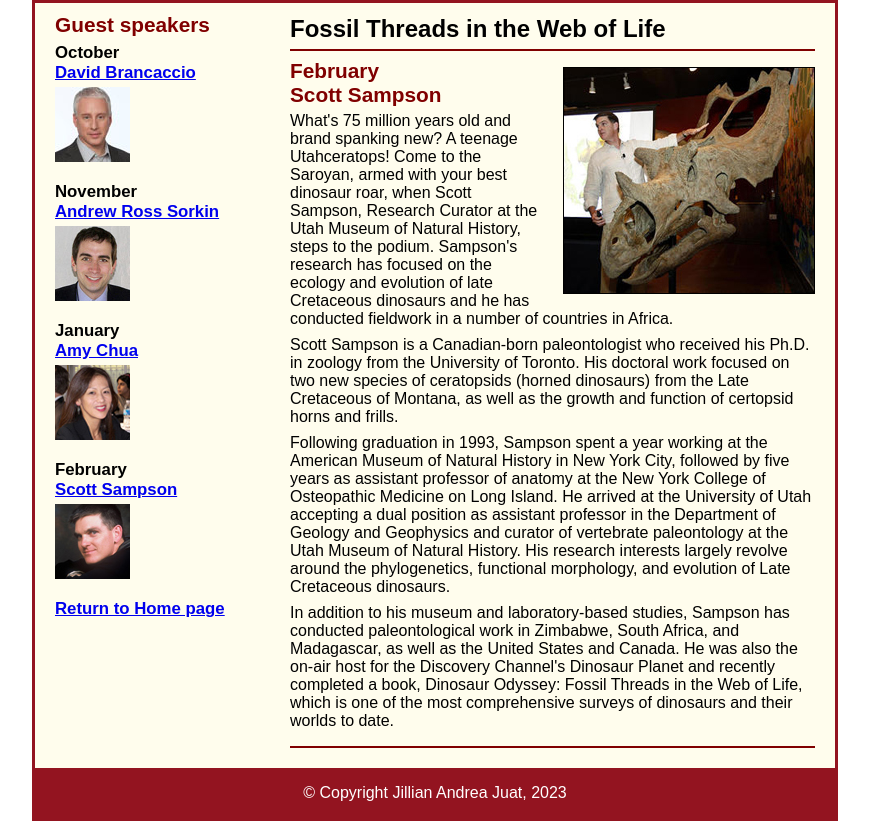
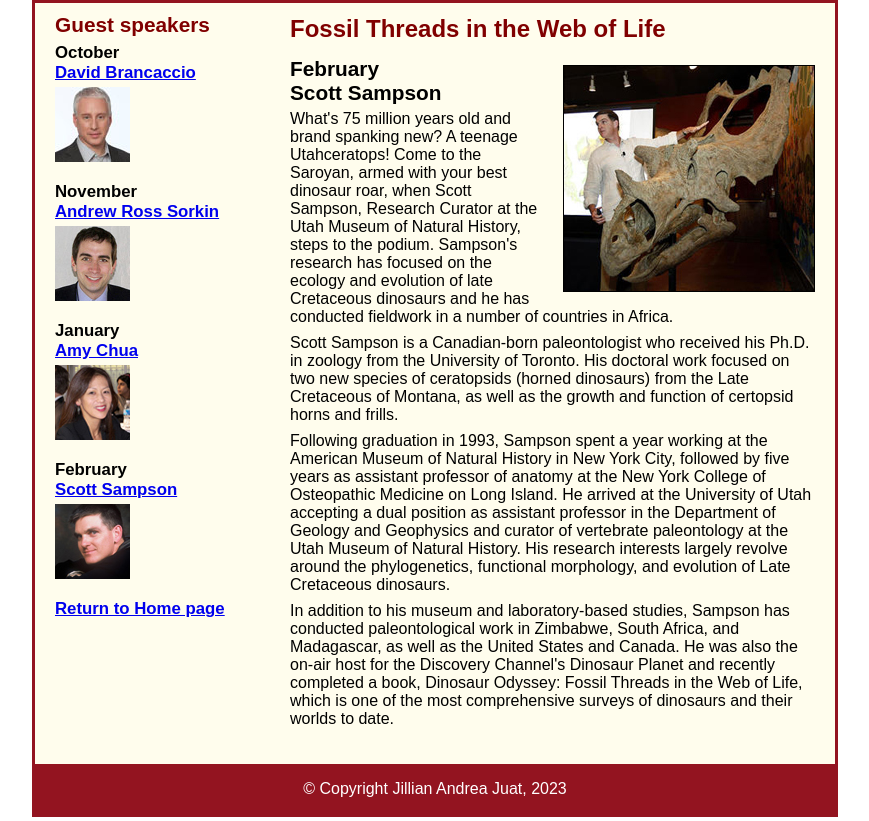
Before and after one commit to jdj25/A10, a plain HTML site: page speakers/sampson.html in a window 1280 px wide. Shown: the part 120-941 px from the top of the page, without its empty margins (205-1074 px from the left). Drawn offline with Linux system fonts and the light colour scheme.

Commit message:
6-3 modify the css file

```diff
--- a/styles/speaker.css
+++ b/styles/speaker.css
@@ -55,9 +55,10 @@ section h1 {
 	font-size: 150%;
 	padding: .5em 0 .25em 0;
 	margin: 0;
+	color: #800000;
 }
 section h2 {
-	color: #800000;
+	color: black;
 	font-size: 130%;
 	padding: .5em 0 .25em 0;
 }
@@ -78,8 +79,6 @@ section li {
 /* the styles for the article */
 article {
 	padding: .5em 0;
-	border-top: 2px solid #800000;
-	border-bottom: 2px solid #800000;
 }
 article h2 {
 	padding-top: 0;
```
